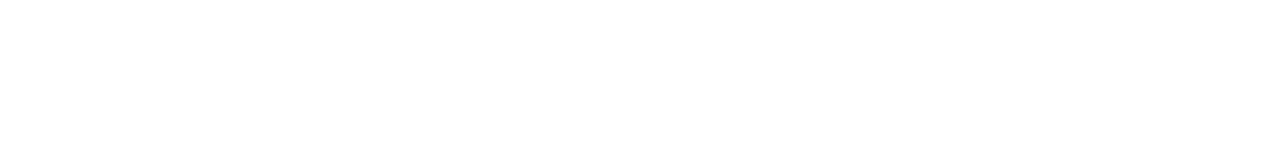
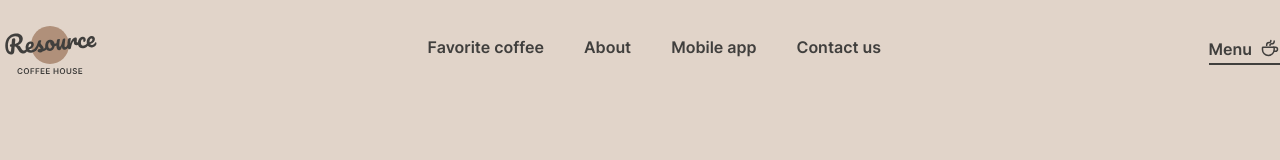
Before and after one commit to AndreiMakhnach2209/andreimakhnach2209-JSFE2023Q4, a plain HTML site: page coffee-house/menu/index.html in a window 1280 px wide. Drawn offline with Linux system fonts and the light colour scheme; a web font is replaced by a local one.

Commit message:
feat: add header section to menu page

```diff
--- a/coffee-house/menu/css/style.css
+++ b/coffee-house/menu/css/style.css
@@ -0,0 +1,152 @@
+/* inter-regular - latin */
+@font-face {
+  font-display: swap; /* Check https://developer.mozilla.org/en-US/docs/Web/CSS/@font-face/font-display for other options. */
+  font-family: 'Inter';
+  font-style: normal;
+  font-weight: 400;
+  src: url('../fonts/inter-v13-latin-regular.woff2') format('woff2'); /* Chrome 36+, Opera 23+, Firefox 39+, Safari 12+, iOS 10+ */
+}
+/* inter-600 - latin */
+@font-face {
+  font-display: swap; /* Check https://developer.mozilla.org/en-US/docs/Web/CSS/@font-face/font-display for other options. */
+  font-family: 'Inter';
+  font-style: normal;
+  font-weight: 600;
+  src: url('../fonts/inter-v13-latin-600.woff2') format('woff2'); /* Chrome 36+, Opera 23+, Firefox 39+, Safari 12+, iOS 10+ */
+}
+
+html{
+  box-sizing: border-box;
+  scroll-behavior: smooth;
+}
+
+*, *::after, *::before{
+  box-sizing: inherit;
+  margin: 0;
+  padding: 0;
+}
+
+
+:root{
+  font-family: Inter;
+  font-size: 16px;
+  font-style: normal;
+  --text-dark: #403F3D;
+  --text-accent: #B0907A;
+  --text-ligth: #E1D4C9;
+  --background-body: #E1D4C9;
+  --background-container: #665F55;
+  --background-backdrop: #403F3DCC;
+  --border-ligth: #C1B6AD;
+  --border-dark: #665F55;
+}
+
+img{
+  max-width: 100%;
+  height: auto;
+}
+
+a{
+  text-decoration: none;
+}
+
+.body{
+  max-width: 1440px;
+  margin: 0 auto;
+  background-color: var(--background-body);
+  padding: 20px 0 40px 0;
+}
+
+.wrapper{
+  max-width: 1360px;
+  margin: 0 auto;
+}
+
+.section{
+  padding-bottom: 100px;
+}
+
+.section__title{
+  font-size: 60px;
+  font-weight: 600;
+  line-height: 125%;
+  color: var(--text-dark, #403F3D);
+}
+
+.section__title_accent{
+  color: var(--text-accent, #B0907A);
+}
+
+.section__title_align-center{
+  text-align: center;
+}
+
+.section__title_ligth{
+  color: var(--text-ligth);
+}
+
+/* Header styles start */
+
+.header{
+  padding-bottom: 20px;
+}
+
+.header-wrap{
+  display: flex;
+  justify-content: space-between;
+  align-items: center;
+}
+
+.logo__link{
+  display: flex;
+}
+
+.logo__link_disabled{
+  cursor: default;
+}
+
+.nav-list{
+  display: flex;
+  gap: 40px;
+  list-style: none;
+  justify-content: space-between;
+  align-items: center;
+  height: 100%;
+}
+
+.nav-list__link, .menu-btn{
+  color: var(--text-dark);
+  font-weight: 600;
+}
+
+
+.nav-list__line{
+  width: 0;
+  height: 2px;
+  margin-top: 4px;
+  background: var(--text-dark);
+  transition: 0.5s all;
+}
+
+.menu-btn__text::after{
+  content: url(../../img/svg/coffee-cup.svg);
+  position: relative;
+  top: 3px;
+  padding-left: 8px;
+}
+
+.menu-btn-wrap, .nav-list__item{
+  display: flex;
+  flex-direction: column;
+  align-items: center;
+}
+
+.menu-btn-wrap .nav-list__line,
+.nav-list__item:hover .nav-list__line{
+  width: 100%;
+}
+
+.menu-btn{
+  cursor: default;
+}
+/* Header styles end */
--- a/coffee-house/menu/index.html
+++ b/coffee-house/menu/index.html
@@ -8,7 +8,56 @@
   <link rel="icon" href="../img/svg/favicon.svg">
   <title>Coffee menu</title>
 </head>
-<body>
+<body class="body">
+
+  <!-- Header start -->
+  <header class="header">
+    <div class="wrapper">
+      <div class="header-wrap">
+        <div class="logo">
+          <a href="../index.html" class="logo__link">
+            <img src="../img/svg/logo.svg" alt="Coffee House Logo" class="logo__img">
+          </a>
+        </div>
+        <nav class="nav">
+          <ul class="nav-list">
+            <li class="nav-list__item">
+              <a href="../index.html#favorites" class="nav-list__link">
+                Favorite coffee
+              </a>
+              <div class="nav-list__line"></div>
+            </li>
+            <li class="nav-list__item">
+              <a href="../index.html#about" class="nav-list__link">
+                About
+              </a>
+              <div class="nav-list__line"></div>
+            </li>
+            <li class="nav-list__item">
+              <a href="../index.html#mobile-up" class="nav-list__link">
+                Mobile app
+              </a>
+              <div class="nav-list__line"></div>
+            </li>
+            <li class="nav-list__item">
+              <a href="../index.html#contacts" class="nav-list__link">
+                Contact us
+              </a>
+              <div class="nav-list__line"></div>
+            </li>
+          </ul>
+        </nav>
+        <div class="menu-btn-wrap">
+          <a href="#!" class="menu-btn">
+            <span class="menu-btn__text">Menu</span>
+          </a>
+          <div class="nav-list__line"></div>
+        </div>
+      </div>
+    </div>
+  </header>
+  <!-- Header end -->
+
 
 </body>
 </html>
```
